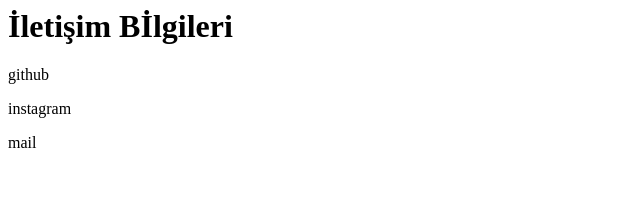
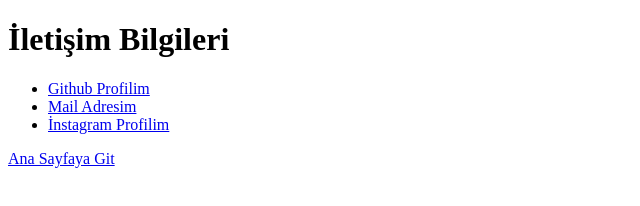
Before and after one commit to hikarataas/patika.dev-odev-html2, a plain HTML site: page iletisim.html in a window 1280 px wide. Shown: the whole page, without its empty margins (0-640 px from the left). Drawn offline with Linux system fonts and the light colour scheme.

Commit message:
git hatası

```diff
--- a/iletisim.html
+++ b/iletisim.html
@@ -1,4 +1,35 @@
-<h1>İletişim Bİlgileri</h1>
-<p>github</p>
-<p>instagram</p>
-<p>mail</p>
+<!DOCTYPE html>
+<html lang="en">
+    <meta charset="UTF-8"/>
+<head>
+<title>Hilal Karataş</title>
+</head>
+<body>
+<h1>İletişim Bilgileri</h1>
+<ul>
+    <li>
+        <a href="https://github.com/hikarataas" target="_blank">
+Github Profilim
+        </a>
+    </li>
+    <li>
+        <a href="mailto:karataas.hilal@gmail.com">
+Mail Adresim
+        </a>
+    </li>
+
+    <li>
+        <a href="https://www.instagram.com/hikarataas" target="_blank">
+İnstagram Profilim
+        </a>
+    </li>
+
+
+
+</ul>
+<a href="index.html">
+    Ana Sayfaya Git
+</a>
+
+</body>
+</html>
```
Also changed, not shown: index.html (+34 -11 lines).
